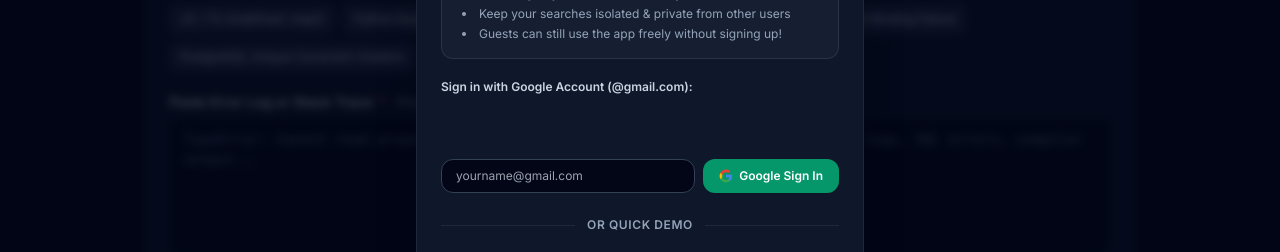
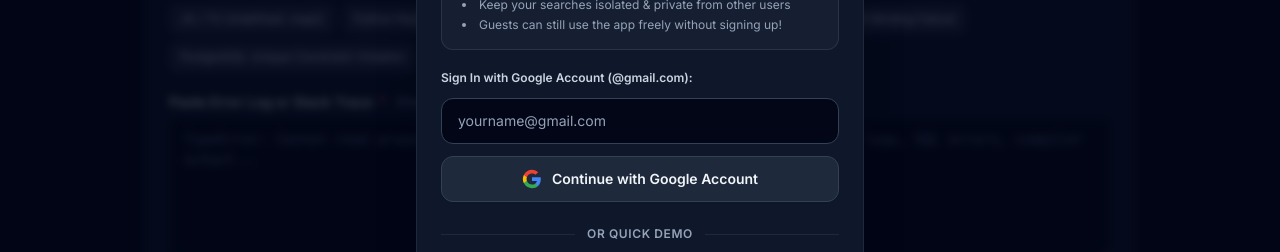
Before and after one commit to vthish/Code-Error-Explainer, a React (Vite) app in the folder frontend/: page / in a window 1280 px wide. Both pictures are taken after a click on the button "Google Sign In". Shown: the part 324-576 px from the top of the page. Built offline with nearby package versions, Linux system fonts and the light colour scheme; no server answers.

Commit message:
feat: remove unconfigured Google GSI widget and polish direct Gmail sign in form

```diff
--- a/frontend/src/components/auth/AuthModal.tsx
+++ b/frontend/src/components/auth/AuthModal.tsx
@@ -1,12 +1,6 @@
-import React, { useState, useEffect } from 'react';
-import { X, Sparkles, Shield, UserCheck, AlertCircle } from 'lucide-react';
+import React, { useState } from 'react';
+import { X, Sparkles, Shield, UserCheck, AlertCircle, LogIn } from 'lucide-react';
 import { useAuth } from '../../context/AuthContext';
-
-declare global {
-  interface Window {
-    google?: any;
-  }
-}
 
 interface AuthModalProps {
   isOpen: boolean;
@@ -19,57 +13,18 @@
   const [loading, setLoading] = useState(false);
   const [emailInput, setEmailInput] = useState('');
 
-  useEffect(() => {
-    if (!isOpen) return;
-
-    const googleClientId = (import.meta as any).env?.VITE_GOOGLE_CLIENT_ID || '1029384756-demo.apps.googleusercontent.com';
-
-    if (window.google?.accounts?.id) {
-      try {
-        window.google.accounts.id.initialize({
-          client_id: googleClientId,
-          callback: async (response: any) => {
-            if (response.credential) {
-              setLoading(true);
-              try {
-                await loginWithGoogle({ credential: response.credential });
-                onClose();
-              } catch (err: any) {
-                setError(err?.message || 'Google authentication failed.');
-              } finally {
-                setLoading(false);
-              }
-            }
-          },
-        });
-
-        const btnElement = document.getElementById('google-official-btn-container');
-        if (btnElement) {
-          window.google.accounts.id.renderButton(btnElement, {
-            type: 'standard',
-            theme: 'outline',
-            size: 'large',
-            width: 320,
-            text: 'signin_with',
-            shape: 'pill',
-          });
-        }
-      } catch (err) {
-        console.warn('Google Identity Services initialization warning:', err);
-      }
-    }
-  }, [isOpen]);
-
   if (!isOpen) return null;
 
-  const handleGoogleSimulate = async () => {
+  const handleGoogleSignIn = async (e?: React.FormEvent) => {
+    if (e) e.preventDefault();
     setLoading(true);
     setError(null);
+
     try {
       const email = emailInput.trim().toLowerCase();
 
       if (!email) {
-        setError('Please enter your Gmail address (@gmail.com) in the box above.');
+        setError('Please enter your Google Account email (@gmail.com).');
         setLoading(false);
         return;
       }
@@ -97,8 +52,6 @@
       setLoading(false);
     }
   };
-
-
 
   const handleDemoLogin = async () => {
     setLoading(true);
@@ -156,28 +109,29 @@
             </ul>
           </div>
 
-          {/* Official & Direct Google Sign In Button */}
-          <div className="space-y-3">
+          {/* Google Sign In Form */}
+          <form onSubmit={handleGoogleSignIn} className="space-y-3">
             <label className="block text-xs font-semibold text-slate-700 dark:text-slate-300">
-              Sign in with Google Account (@gmail.com):
+              Sign In with Google Account (@gmail.com):
             </label>
 
-            <div id="google-official-btn-container" className="flex justify-center min-h-[40px] w-full"></div>
-
-            <div className="flex space-x-2">
             <input
               type="email"
               placeholder="yourname@gmail.com"
               value={emailInput}
-                onChange={(e) => setEmailInput(e.target.value)}
-                className="flex-1 bg-slate-100 dark:bg-slate-950 border border-slate-300 dark:border-slate-700 rounded-xl px-3.5 py-2 text-xs text-slate-800 dark:text-slate-100 focus:outline-none focus:ring-2 focus:ring-emerald-500/50"
+              onChange={(e) => {
+                setEmailInput(e.target.value);
+                if (error) setError(null);
+              }}
+              className="w-full bg-slate-50 dark:bg-slate-950 border border-slate-300 dark:border-slate-700 rounded-xl px-4 py-3 text-sm text-slate-900 dark:text-slate-100 placeholder-slate-400 focus:outline-none focus:ring-2 focus:ring-emerald-500/50"
             />
+
             <button
-                onClick={handleGoogleSimulate}
+              type="submit"
               disabled={loading}
-                className="bg-emerald-600 hover:bg-emerald-500 text-white font-semibold px-4 py-2 rounded-xl text-xs transition-colors flex items-center space-x-1.5 shrink-0 shadow-sm"
+              className="w-full bg-white dark:bg-slate-800 hover:bg-slate-100 dark:hover:bg-slate-700 text-slate-800 dark:text-slate-100 font-semibold py-3 px-4 rounded-xl text-sm border border-slate-300 dark:border-slate-700 transition-all flex items-center justify-center space-x-2.5 shadow-sm"
             >
-                <svg className="w-3.5 h-3.5 shrink-0" viewBox="0 0 24 24">
+              <svg className="w-5 h-5 shrink-0" viewBox="0 0 24 24">
                 <path
                   fill="#4285F4"
                   d="M22.56 12.25c0-.78-.07-1.53-.2-2.25H12v4.26h5.92c-.26 1.37-1.04 2.53-2.21 3.31v2.77h3.57c2.08-1.92 3.28-4.74 3.28-8.09z"
@@ -195,11 +149,9 @@
                   d="M12 5.38c1.62 0 3.06.56 4.21 1.64l3.15-3.15C17.45 2.09 14.97 1 12 1 7.7 1 3.99 3.47 2.18 7.06l3.66 2.84c.87-2.6 3.3-4.52 6.16-4.52z"
                 />
               </svg>
-                <span>Google Sign In</span>
+              <span>Continue with Google Account</span>
             </button>
-            </div>
-          </div>
-
+          </form>
 
           <div className="relative flex py-1 items-center">
             <div className="flex-grow border-t border-slate-200 dark:border-slate-800"></div>
```
Lines whose indentation alone changed are shown as unchanged.
